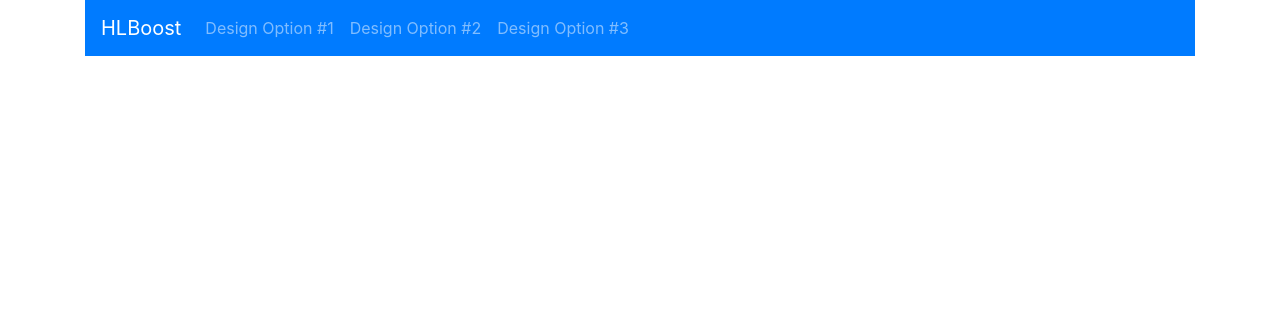
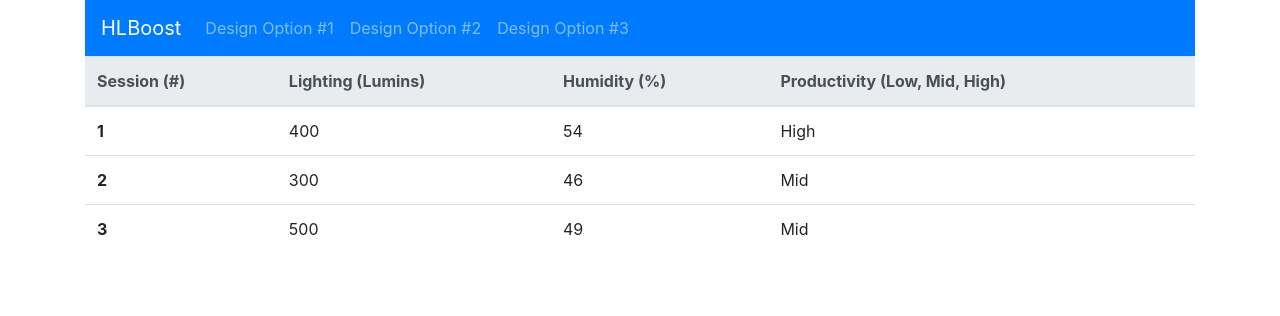
Before and after one commit to suyashhaspowers/HLBoost, a Flask app: page / in a window 1280 px wide. Shown: the top 316 px of the page. Run offline with Flask 2, Linux system fonts and the light colour scheme.

Commit message:
update to index

```diff
--- a/templates/index.html
+++ b/templates/index.html
@@ -11,9 +11,9 @@
                 </button>
                 <div class="collapse navbar-collapse" id="navbarNavAltMarkup">
                 <div class="navbar-nav">
-                    <a class="nav-item nav-link" href="/design-option-1">Design Option #1</a>
-                    <a class="nav-item nav-link" href="/design-option-2">Design Option #2</a>
-                    <a class="nav-item nav-link" href="/design-option-3">Design Option #3</a>
+                    <a class="nav-item nav-link" href="design-option-1">Design Option #1</a>
+                    <a class="nav-item nav-link" href="design-option-2">Design Option #2</a>
+                    <a class="nav-item nav-link" href="design-option-3">Design Option #3</a>
                 </div>
                 </div>
             </nav>
@@ -83,15 +83,46 @@
                               </select>
                             </div>
                           </form>
+                          <button type="submit" class="btn btn-primary">Submit</button>
                     </div>
                     <div class="card-footer text-muted">
                     HLBoost ©
                     </div>
                 </div>
             </div>
-        {% endif %}
-        {% if is_last_session_rated %}
-            <!-- ADD DATA SUMMARY HTML CODE HERE -->
-        {% endif %}
-    </div>
-</body>
+            {% endif %}
+            {% if is_last_session_rated %}
+            <table class="table">
+              <thead class="thead-light">
+                <tr>
+                  <th scope="col">Session (#)</th>
+                  <th scope="col">Lighting (Lumins)</th>
+                  <th scope="col">Humidity (%)</th>
+                  <th scope="col">Productivity (Low, Mid, High)</th>
+                </tr>
+              </thead>
+              <tbody>
+                <tr>
+                  <th scope="row">1</th>
+                  <td>400</td>
+                  <td>54</td>
+                  <td>High</td>
+                </tr>
+                <tr>
+                  <th scope="row">2</th>
+                  <td>300</td>
+                  <td>46</td>
+                  <td>Mid</td>
+                </tr>
+                <tr>
+                  <th scope="row">3</th>
+                  <td>500</td>
+                  <td>49</td>
+                  <td>Mid</td>
+                </tr>
+              </tbody>
+            </table>
+
+                    {% endif %}
+                </div>
+            </body>
```
